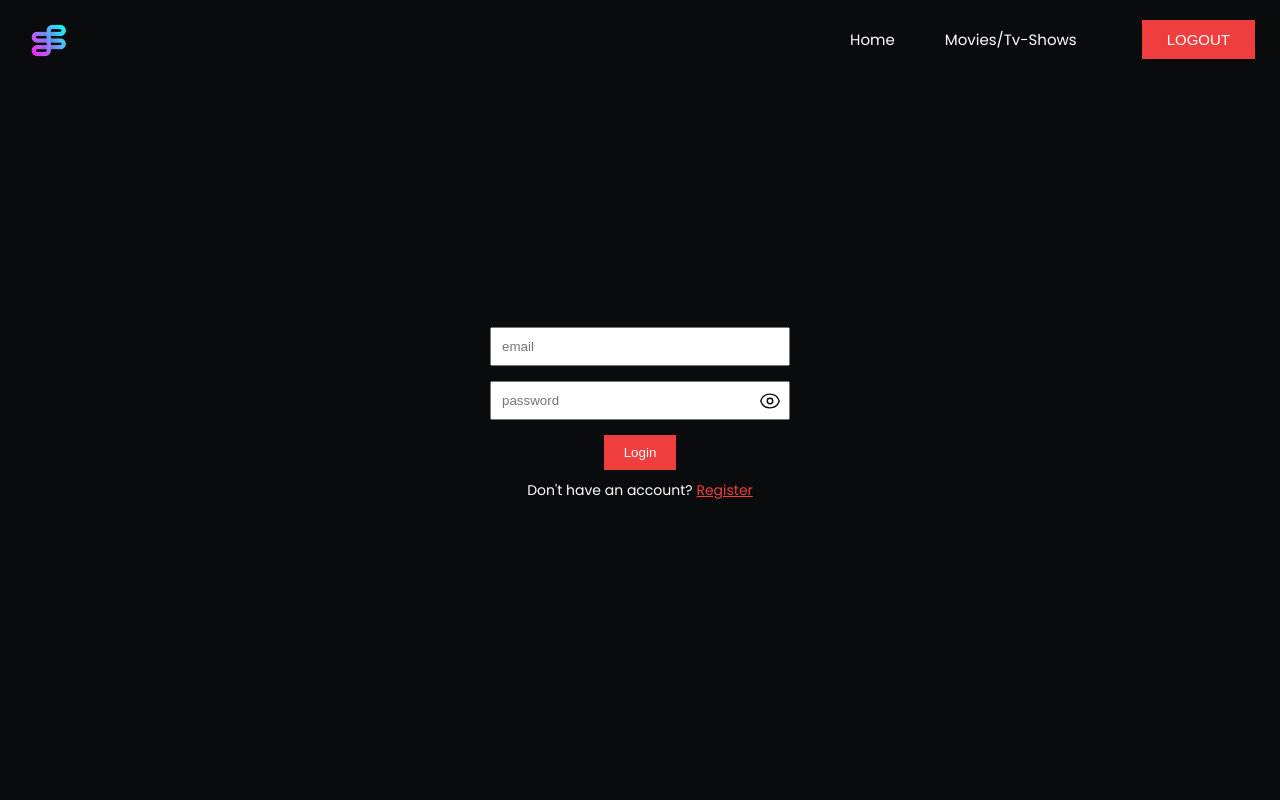
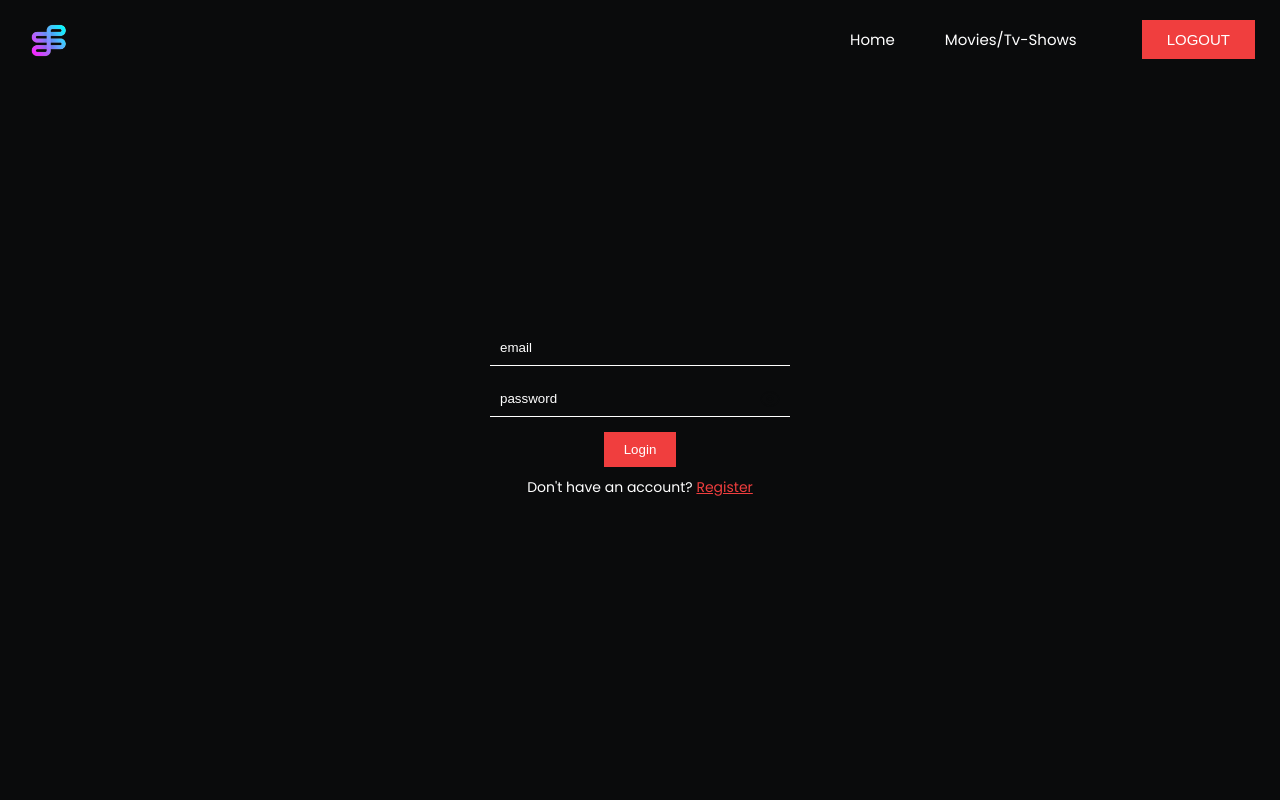
Before and after one commit to okorojames/streamflix, a React (Vite) app: page /login in a window 1280 px wide. Shown: the top 800 px of the page. Built offline with nearby package versions, Linux system fonts and the light colour scheme.

Commit message:
fix the form color issues

```diff
--- a/src/index.css
+++ b/src/index.css
@@ -348,9 +348,25 @@ nav {
   align-items: center;
   gap: 1.5rem;
 }
-.register_form input {
+.register_form input,
+.register_form input:active,
+.register_form input:hover {
   width: 300px;
   padding: 1rem 0 1rem 1rem;
+  color: var(--light-one);
+  border: 0;
+  outline: 0;
+  background: transparent;
+  border-bottom: 1.3px solid var(--light-one);
+}
+.register_form input:-webkit-autofill,
+.register_form input:-webkit-autofill:focus {
+  transition: background-color 600000s 0s, color 600000s 0s;
+  background: transparent !important;
+}
+.register_form input::placeholder {
+  color: var(--light-one);
+  background: transparent;
 }
 .register_form button {
   padding: 1rem 2rem;
```
